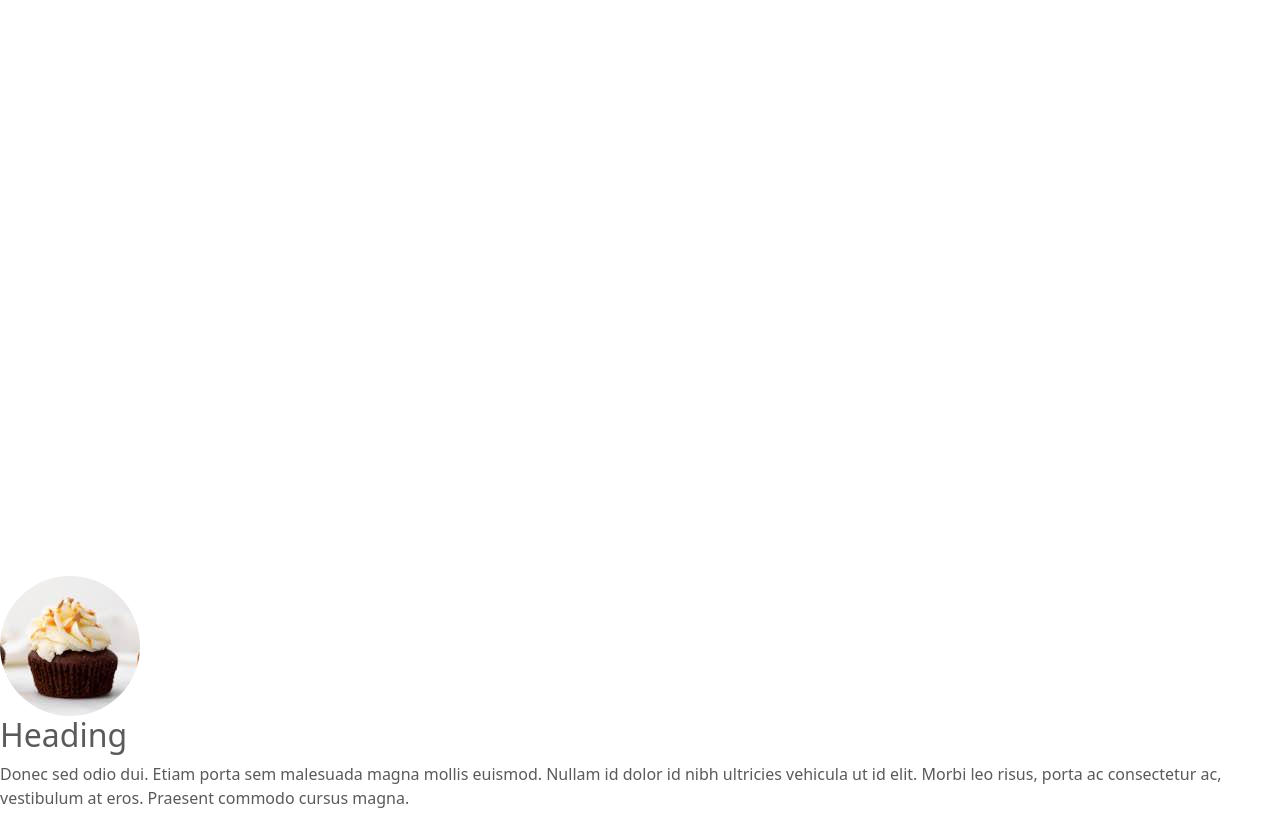
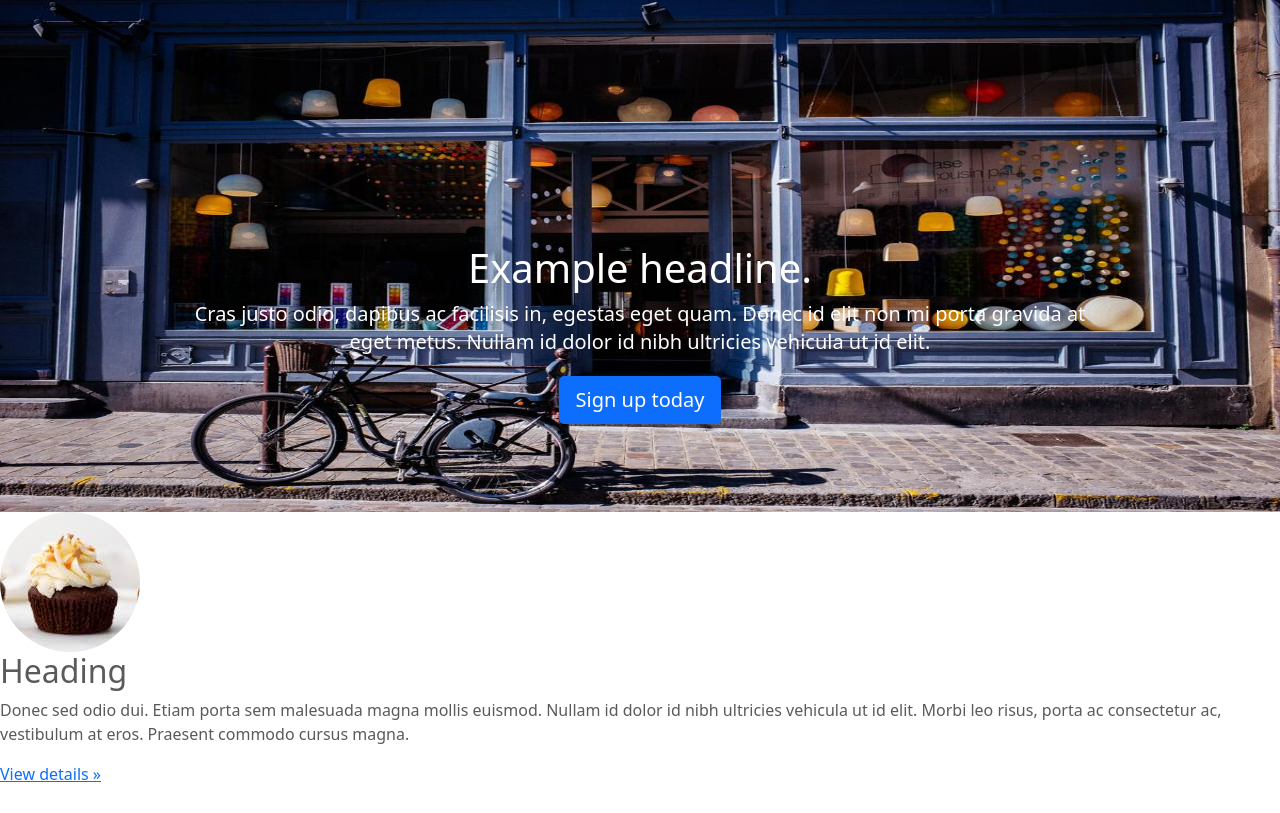
Before and after one commit to mutsumo-151908/bootstrap-basic-kadai, a plain HTML site: page kadai_003/index_for_student.html in a window 1280 px wide. Shown: the top 813 px of the page. Drawn offline with nearby package versions, Linux system fonts and the light colour scheme.

Commit message:
Update index_for_student.html

```diff
--- a/kadai_003/index_for_student.html
+++ b/kadai_003/index_for_student.html
@@ -18,7 +18,7 @@
   <body>
     <main>
       <!-- ************************************************ カルーセル開始 -->
-      <div id="myCarousel" class="carousel fade" data-bs-ride="carousel">
+      <div id="myCarousel" class="carousel-fade" data-bs-ride="carousel">
        <div class="carousel-inner">
          <div class="carousel-item active">
            <img src="img/top_1.jpg" class="d-block w-100" alt="サンプル画像1">
```
